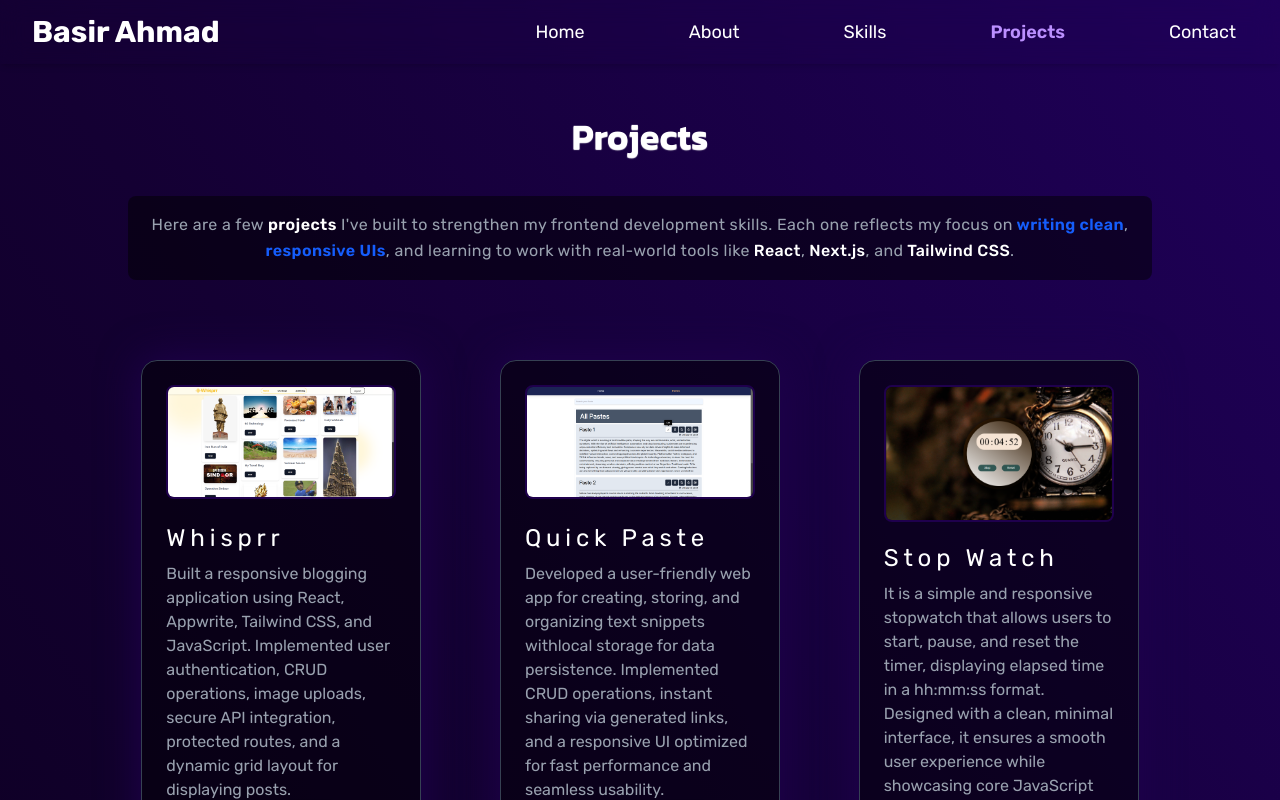
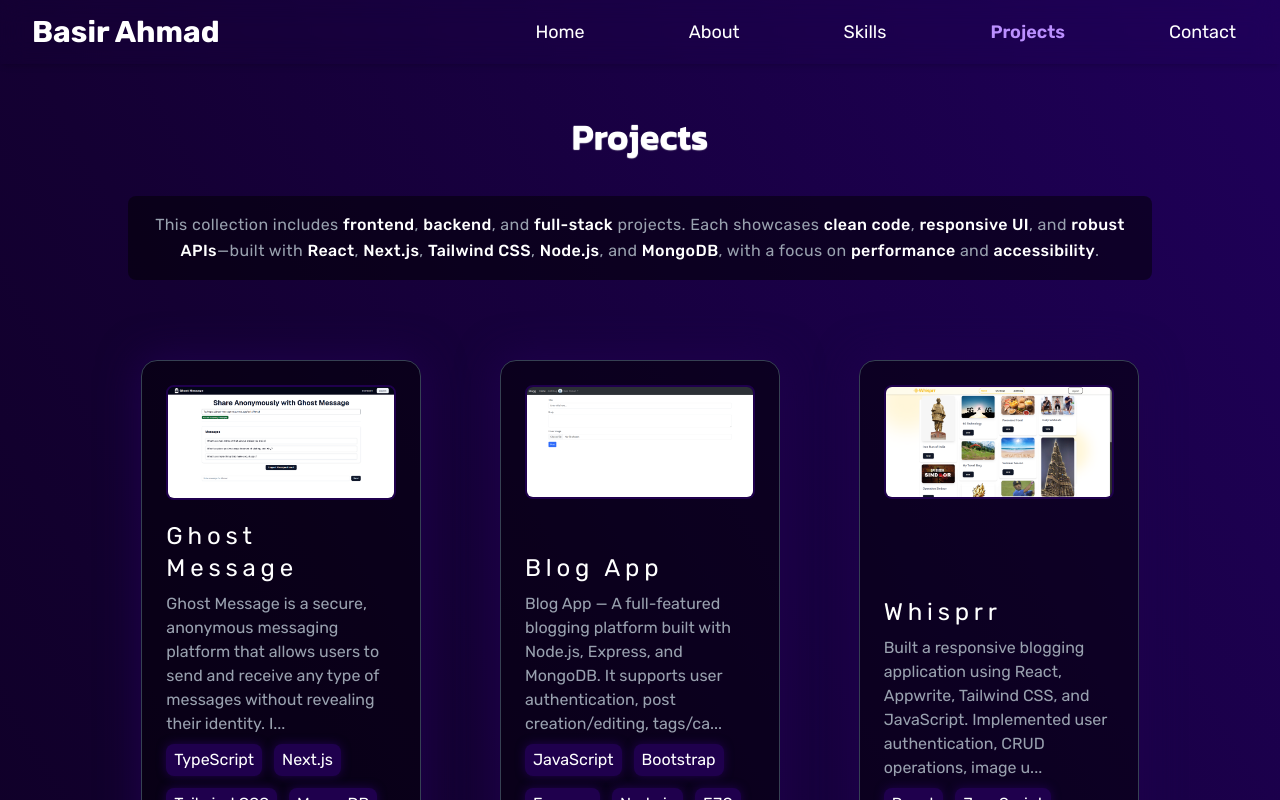
Before and after one commit to thebeliever1812/personal-portfolio, a Next.js app: page /projects in a window 1280 px wide. Shown: the top 800 px of the page. Built offline with nearby package versions, Linux system fonts and the light colour scheme.

Commit message:
Projects page updated

```diff
--- a/app/components/ProjectPageSections/ProjectCard.tsx
+++ b/app/components/ProjectPageSections/ProjectCard.tsx
@@ -33,7 +33,7 @@ const ProjectCard: React.FC<ProjectCardProps> = ({ title = 'No title', descripti
         return () => window.removeEventListener('resize', checkScreen); // cleanup
     }, []);
     return (
-        <div className="card shadow-[0_0_40px_1px_#1f004d] border border-gray-700 w-full max-w-[280px] group gap-2 rounded-2xl flex justify-end flex-col p-4 md:p-6 overflow-hidden bg-black/50 relative" >
+        <div className="card shadow-[0_0_40px_1px_#1f004d] border border-gray-700 w-full max-w-[280px] group gap-2 rounded-2xl flex justify-end flex-col p-4 md:p-6 overflow-hidden bg-black/50 relative cursor-pointer" >
             {/* This div is for background colour change when we hover on Card */}
             <div className={`absolute top-0 left-0 w-full h-full duration-500 ${isClicked ? 'bg-black/60' : ''} group-hover:bg-black/60 z-10`} onClick={() => isMobile && setIsClicked(prev => !prev)}>
             </div>
@@ -65,7 +65,7 @@ const ProjectCard: React.FC<ProjectCardProps> = ({ title = 'No title', descripti
                     {/* Description */}
                     <div className='h-fit w-full'>
                         <p className={`text-gray-400 ${rubik.className}`}>
-                            {description}
+                            {description.length > 150 ? `${description.substring(0, 150)}...` : description}
                         </p>
                     </div>
 
@@ -100,7 +100,7 @@ const ProjectCard: React.FC<ProjectCardProps> = ({ title = 'No title', descripti
     ${isMobile
                     ? isClicked ? "translate-y-0" : "translate-y-full"
                     : "translate-y-full group-hover:translate-y-0"}
-  `}>
+    `}>
                 <Button path={liveLink} className='min-w-24'>
                     Live
                 </Button>
--- a/app/components/ProjectPageSections/ProjectsContainer.tsx
+++ b/app/components/ProjectPageSections/ProjectsContainer.tsx
@@ -6,6 +6,22 @@ const ProjectsContainer: React.FC = () => {
     return (
         <Container>
             <section className='w-full p-4 grid grid-cols-1 sm:grid-cols-2 lg:grid-cols-3 justify-items-center gap-5'>
+                <ProjectCard
+                    title='Ghost Message'
+                    description='Ghost Message is a secure, anonymous messaging platform that allows users to send and receive any type of messages without revealing their identity. It offers a clean, modern UI, AI-powered message suggestions, and a smooth authentication flow — all built using a full-stack Next.js approach.'
+                    imageUrl='/ghost_message.png'
+                    liveLink='https://ghost-message-eta.vercel.app' githubLink='https://github.com/thebeliever1812/ghost-message'
+                    techStack={["TypeScript", "Next.js", "Tailwind CSS", "MongoDB", "NextAuth.js", "Shadcn UI"]}
+                    imageAltText='Screenshot provided of Ghost Message&apos;s dashboard'
+                />
+                <ProjectCard
+                    title='Blog App'
+                    description='Blog App — A full-featured blogging platform built with Node.js, Express, and MongoDB. It supports user authentication, post creation/editing, tags/categories, comments, and search, with server-rendered views and clean RESTful routes. Emphasis on secure auth, validation, and data modeling with Mongoose, plus a pragmatic folder structure for maintainability and growth. Deployed on Railway with environment-based configuration and production-ready middleware.'
+                    imageUrl='/nodejs_blog_app.png'
+                    liveLink='https://nodejs-blog-app.up.railway.app' githubLink='https://github.com/thebeliever1812/nodejs-blog-app'
+                    techStack={["JavaScript", "Bootstrap", "Express", "Node.js", "EJS", "MongoDB", "Mongoose"]}
+                    imageAltText='Screenshot provided of Blog&apos;s add blog page'
+                />
                 <ProjectCard
                     title='Whisprr'
                     description='Built a responsive blogging application using React, Appwrite, Tailwind CSS, and JavaScript. Implemented user authentication, CRUD operations, image uploads, secure API integration, protected routes, and a dynamic grid layout for displaying posts.'
--- a/app/components/ProjectPageSections/ProjectsIntro.tsx
+++ b/app/components/ProjectPageSections/ProjectsIntro.tsx
@@ -1,5 +1,5 @@
 import React from 'react'
-import { Container, Heading } from '../index'
+import { Container, Heading, HighlightText } from '../index'
 import { ParaContent } from '../HomePageSections'
 
 const ProjectsIntro: React.FC = () => {
@@ -9,15 +9,7 @@ const ProjectsIntro: React.FC = () => {
                 Projects
             </Heading>
             <ParaContent>
-                <p className="text-gray-400 leading-relaxed tracking-wide">
-                    Here are a few <span className="font-semibold text-white">projects</span> I&apos;ve built to strengthen my frontend development skills. Each one reflects my focus on
-                    <span className="font-semibold text-blue-600"> writing clean</span>,
-                    <span className="font-semibold text-blue-600"> responsive UIs</span>, and
-                    learning to work with real-world tools like
-                    <span className="font-medium text-white"> React</span>,
-                    <span className="font-medium text-white"> Next.js</span>, and
-                    <span className="font-medium text-white"> Tailwind CSS</span>.
-                </p>
+                <p className="text-gray-400 leading-relaxed tracking-wide"> This collection includes <HighlightText>frontend</HighlightText>, <HighlightText>backend</HighlightText>, and <HighlightText>full-stack</HighlightText> projects. Each showcases <HighlightText>clean code</HighlightText>, <HighlightText>responsive UI</HighlightText>, and <HighlightText>robust APIs</HighlightText>—built with <HighlightText>React</HighlightText>, <HighlightText>Next.js</HighlightText>, <HighlightText>Tailwind CSS</HighlightText>, <HighlightText>Node.js</HighlightText>, and <HighlightText>MongoDB</HighlightText>, with a focus on <HighlightText>performance</HighlightText> and <HighlightText>accessibility</HighlightText>. </p>
             </ParaContent>
         </Container>
     )
--- a/app/components/SkillIcon.tsx
+++ b/app/components/SkillIcon.tsx
@@ -23,7 +23,9 @@ import {
     SiShadcnui,
     SiPostman,
     SiVitest,
-    PiFigmaLogoThin
+    PiFigmaLogoThin,
+    SiEjs,
+    SiMongoose
 } from '../components/icons'
 import { motion, useScroll, useTransform } from 'motion/react'
 
@@ -70,7 +72,9 @@ const SkillIcon: React.FC<SkillIconProps> = ({ skill, className, classNameHomeBo
         Shadcn: <SiShadcnui />,
         Postman: <SiPostman />,
         Vitest: <SiVitest />,
-        Figma: <PiFigmaLogoThin />
+        Figma: <PiFigmaLogoThin />,
+        EJS: <SiEjs />,
+        Mongoose: <SiMongoose />
     }
 
     const filteredSkill = Object.entries(skills).filter(([key]) => key.toLowerCase() === skill.toLowerCase())
--- a/app/components/SkillPageSections/MySkillSet.tsx
+++ b/app/components/SkillPageSections/MySkillSet.tsx
@@ -24,7 +24,9 @@ const MySkillSet: React.FC = () => {
         { skill: 'Express', className: 'text-white' },
         { skill: 'Nodejs', className: 'text-green-500' },
         { skill: 'MongoDB', className: 'text-green-600' },
-        { skill: 'Appwrite', className: 'text-rose-500' }
+        { skill: 'Appwrite', className: 'text-rose-500' },
+        { skill: 'Mongoose', className: 'text-red-800' },
+        { skill: 'Ejs', className: 'text-rose-900' },
     ];
     const languages: Skill[] = [
         { skill: 'Cpp', className: 'text-blue-500' },
@@ -40,7 +42,6 @@ const MySkillSet: React.FC = () => {
         { skill: "Postman", className: 'text-orange-600' },
         { skill: 'Figma', className: 'text-white' },
     ];
-
     return (
         <Container >
             <section className='flex flex-col items-center justify-center gap-4 px-4 lg:px-8'>
--- a/app/components/icons.ts
+++ b/app/components/icons.ts
@@ -20,6 +20,8 @@ import {
 	SiShadcnui,
 	SiPostman,
 	SiVitest,
+	SiEjs,
+	SiMongoose,
 } from "react-icons/si";
 import { VscVscode } from "react-icons/vsc";
 import { IoLogoVercel } from "react-icons/io5";
@@ -49,4 +51,6 @@ export {
 	SiPostman,
 	SiVitest,
 	PiFigmaLogoThin,
+	SiEjs,
+	SiMongoose,
 };
```
Also changed, not shown: public/nodejs_blog_app.png (added).
